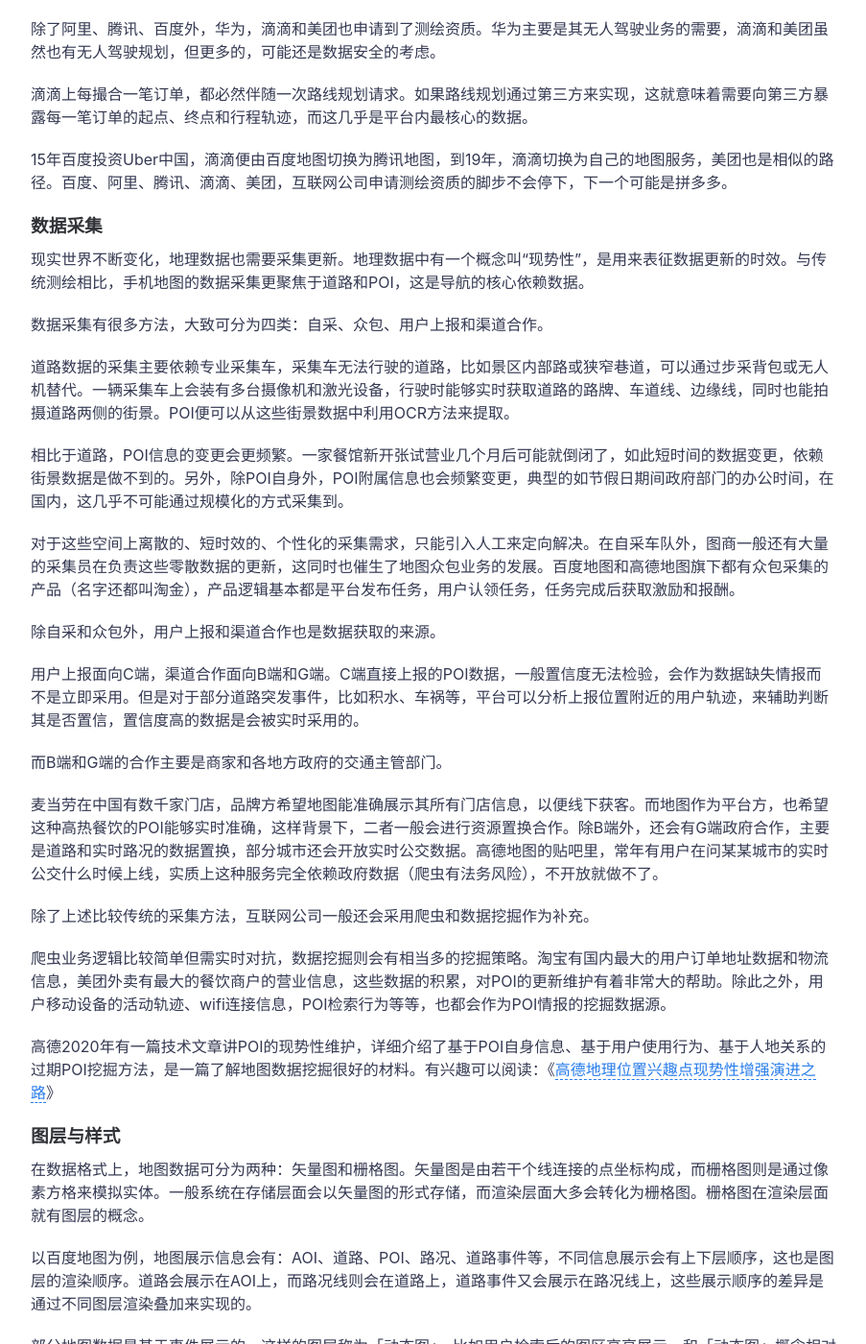
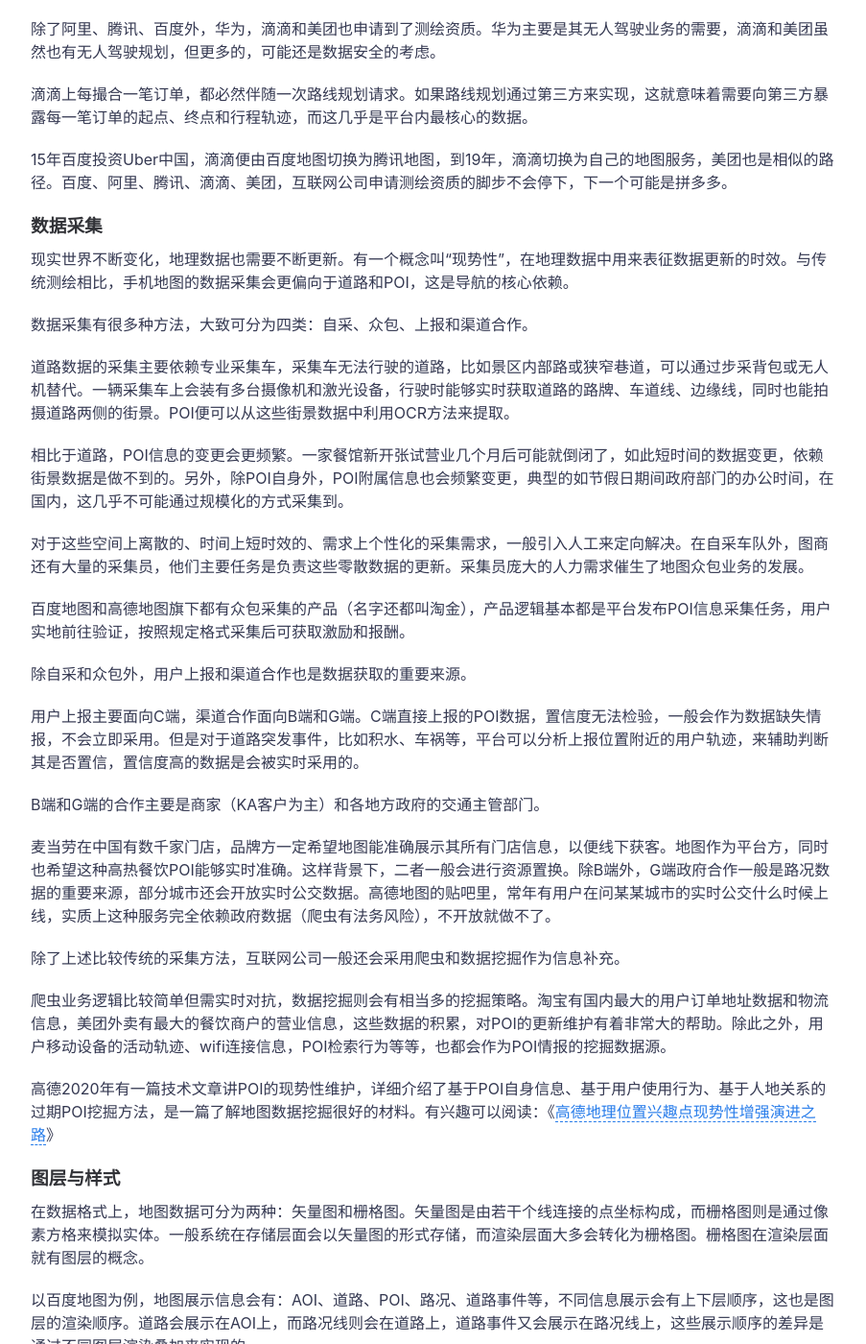
Before and after one commit to icarus507/icarus507.github.io, a Jekyll site: the page built from _posts/2018-09-07-谈谈地图（上）.md, in a window 1280 px wide and 1400 px high, scrolled down 1394 px. Shown: the whole window at 96% size, without its empty margins (188-1091 px from the left). Built offline with Jekyll 4.4.1, drawn with Linux system fonts in a browser that asks for light colours; some of the changed text lies outside the part shown.

Commit message:
Update 2018-09-07-谈谈地图（上）.md

```diff
--- a/_posts/2018-09-07-谈谈地图（上）.md
+++ b/_posts/2018-09-07-谈谈地图（上）.md
@@ -37,25 +37,27 @@
 
 ### 数据采集
 
-现实世界不断变化，地理数据也需要采集更新。地理数据中有一个概念叫“现势性”，是用来表征数据更新的时效。与传统测绘相比，手机地图的数据采集更聚焦于道路和POI，这是导航的核心依赖数据。
+现实世界不断变化，地理数据也需要不断更新。有一个概念叫“现势性”，在地理数据中用来表征数据更新的时效。与传统测绘相比，手机地图的数据采集会更偏向于道路和POI，这是导航的核心依赖。
 
-数据采集有很多方法，大致可分为四类：自采、众包、用户上报和渠道合作。
+数据采集有很多种方法，大致可分为四类：自采、众包、上报和渠道合作。
 
 道路数据的采集主要依赖专业采集车，采集车无法行驶的道路，比如景区内部路或狭窄巷道，可以通过步采背包或无人机替代。一辆采集车上会装有多台摄像机和激光设备，行驶时能够实时获取道路的路牌、车道线、边缘线，同时也能拍摄道路两侧的街景。POI便可以从这些街景数据中利用OCR方法来提取。
 
 相比于道路，POI信息的变更会更频繁。一家餐馆新开张试营业几个月后可能就倒闭了，如此短时间的数据变更，依赖街景数据是做不到的。另外，除POI自身外，POI附属信息也会频繁变更，典型的如节假日期间政府部门的办公时间，在国内，这几乎不可能通过规模化的方式采集到。
 
-对于这些空间上离散的、短时效的、个性化的采集需求，只能引入人工来定向解决。在自采车队外，图商一般还有大量的采集员在负责这些零散数据的更新，这同时也催生了地图众包业务的发展。百度地图和高德地图旗下都有众包采集的产品（名字还都叫淘金），产品逻辑基本都是平台发布任务，用户认领任务，任务完成后获取激励和报酬。
+对于这些空间上离散的、时间上短时效的、需求上个性化的采集需求，一般引入人工来定向解决。在自采车队外，图商还有大量的采集员，他们主要任务是负责这些零散数据的更新。采集员庞大的人力需求催生了地图众包业务的发展。
 
-除自采和众包外，用户上报和渠道合作也是数据获取的来源。
+百度地图和高德地图旗下都有众包采集的产品（名字还都叫淘金），产品逻辑基本都是平台发布POI信息采集任务，用户实地前往验证，按照规定格式采集后可获取激励和报酬。
 
-用户上报面向C端，渠道合作面向B端和G端。C端直接上报的POI数据，一般置信度无法检验，会作为数据缺失情报而不是立即采用。但是对于部分道路突发事件，比如积水、车祸等，平台可以分析上报位置附近的用户轨迹，来辅助判断其是否置信，置信度高的数据是会被实时采用的。
+除自采和众包外，用户上报和渠道合作也是数据获取的重要来源。
 
-而B端和G端的合作主要是商家和各地方政府的交通主管部门。
+用户上报主要面向C端，渠道合作面向B端和G端。C端直接上报的POI数据，置信度无法检验，一般会作为数据缺失情报，不会立即采用。但是对于道路突发事件，比如积水、车祸等，平台可以分析上报位置附近的用户轨迹，来辅助判断其是否置信，置信度高的数据是会被实时采用的。
 
-麦当劳在中国有数千家门店，品牌方希望地图能准确展示其所有门店信息，以便线下获客。而地图作为平台方，也希望这种高热餐饮的POI能够实时准确，这样背景下，二者一般会进行资源置换合作。除B端外，还会有G端政府合作，主要是道路和实时路况的数据置换，部分城市还会开放实时公交数据。高德地图的贴吧里，常年有用户在问某某城市的实时公交什么时候上线，实质上这种服务完全依赖政府数据（爬虫有法务风险），不开放就做不了。
+B端和G端的合作主要是商家（KA客户为主）和各地方政府的交通主管部门。
 
-除了上述比较传统的采集方法，互联网公司一般还会采用爬虫和数据挖掘作为补充。
+麦当劳在中国有数千家门店，品牌方一定希望地图能准确展示其所有门店信息，以便线下获客。地图作为平台方，同时也希望这种高热餐饮POI能够实时准确。这样背景下，二者一般会进行资源置换。除B端外，G端政府合作一般是路况数据的重要来源，部分城市还会开放实时公交数据。高德地图的贴吧里，常年有用户在问某某城市的实时公交什么时候上线，实质上这种服务完全依赖政府数据（爬虫有法务风险），不开放就做不了。
+
+除了上述比较传统的采集方法，互联网公司一般还会采用爬虫和数据挖掘作为信息补充。
 
 爬虫业务逻辑比较简单但需实时对抗，数据挖掘则会有相当多的挖掘策略。淘宝有国内最大的用户订单地址数据和物流信息，美团外卖有最大的餐饮商户的营业信息，这些数据的积累，对POI的更新维护有着非常大的帮助。除此之外，用户移动设备的活动轨迹、wifi连接信息，POI检索行为等等，也都会作为POI情报的挖掘数据源。
 
```
Also changed, not shown: other parts of _posts/2018-09-07-谈谈地图（上）.md (+2 -2 lines).
